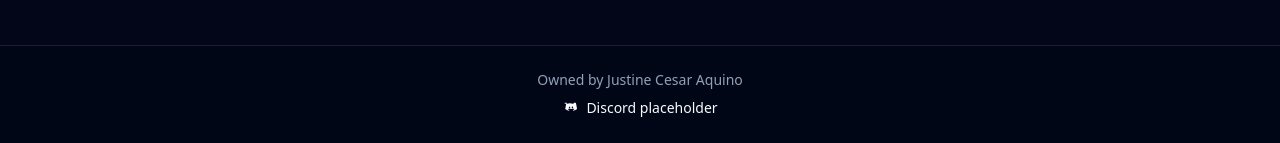
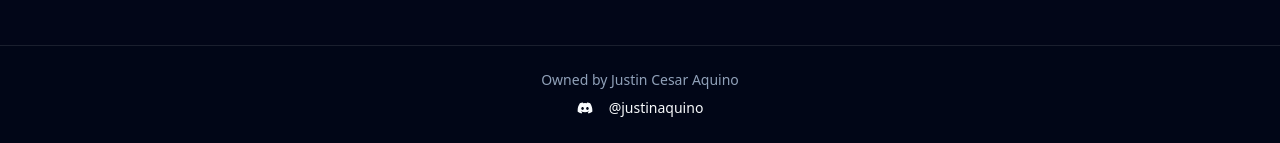
Before and after one commit to StevenTiu22/mneme-world-generator-pwa, a React (Vite) app: page / in a window 1280 px wide. Shown: the part 654-797 px from the top of the page. Built offline with nearby package versions, Linux system fonts and the light colour scheme.

Commit message:
Fixed the footer

```diff
--- a/package.json
+++ b/package.json
@@ -23,6 +23,7 @@
     "lucide-react": "^0.544.0",
     "react": "^19.1.1",
     "react-dom": "^19.1.1",
+    "react-icons": "^5.5.0",
     "react-router-dom": "^7.9.1",
     "tailwind-merge": "^3.3.1",
     "tailwindcss": "^4.1.13"
--- a/src/components/shared/footer.tsx
+++ b/src/components/shared/footer.tsx
@@ -1,23 +1,18 @@
+import { Link } from "react-router-dom";
+import { FaDiscord } from "react-icons/fa";
+
 export function Footer() {
   return (
     <footer className="border-t bg-background/80 py-6 text-muted-foreground transition-colors dark:bg-background/40">
       <div className="container mx-auto text-center space-y-2">
-        <p className="text-sm">Owned by Justine Cesar Aquino</p>
-        <a
-          href="#"
-          className="inline-flex items-center gap-2 text-sm font-medium text-foreground transition-colors hover:text-primary dark:hover:text-primary"
+        <p className="text-sm">Owned by Justin Cesar Aquino</p>
+        <Link
+          to=""
+          className="gap-4 inline-flex items-center text-sm font-medium text-foreground transition-colors hover:text-primary dark:hover:text-primary"
         >
-          <svg
-            aria-hidden="true"
-            focusable="false"
-            className="h-4 w-4"
-            viewBox="0 0 24 24"
-            fill="currentColor"
-          >
-            <path d="M20 4a1 1 0 0 1 .98.8l1.5 8a1 1 0 0 1-.46.99 21.2 21.2 0 0 1-5.2 2.3l-.5-.98a17.4 17.4 0 0 0 2.6-1.1l-.6-.3a9.4 9.4 0 0 1-1.9-.99 6.4 6.4 0 0 1-5.46.02 9.4 9.4 0 0 1-1.9 1c-.2.1-.4.2-.6.3.84.42 1.72.77 2.63 1.04l-.5.98a21.3 21.3 0 0 1-5.2-2.3 1 1 0 0 1-.46-.98l1.5-8A1 1 0 0 1 4 4h2.1a1 1 0 0 1 .94.66l.38 1.03A13.2 13.2 0 0 1 12 5c1.74 0 3.45.35 5 .99l.35-.96A1 1 0 0 1 17.9 4zm-8.62 5.75c-.65 0-1.18.56-1.18 1.25s.53 1.25 1.18 1.25C12.03 12.25 12.55 11.7 12.55 11s-.53-1.25-1.18-1.25m4.24 0c-.65 0-1.18.56-1.18 1.25s.53 1.25 1.18 1.25c.65 0 1.18-.56 1.18-1.25s-.53-1.25-1.18-1.25" />
-          </svg>
-          Discord placeholder
-        </a>
+          <FaDiscord className="h-4 w-4" />
+          @justinaquino
+        </Link>
       </div>
     </footer>
   );
```
Also changed, not shown: 1 other file (tests, documents, lock files or other folders).
